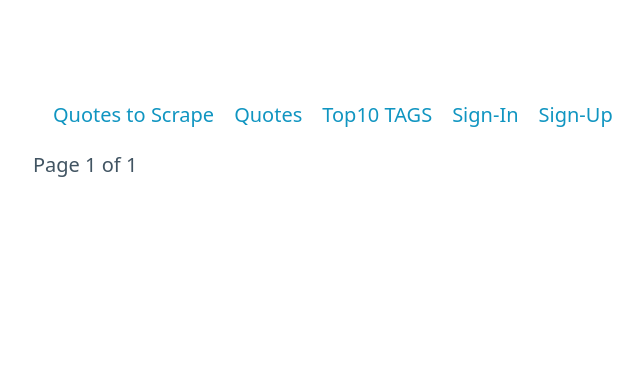
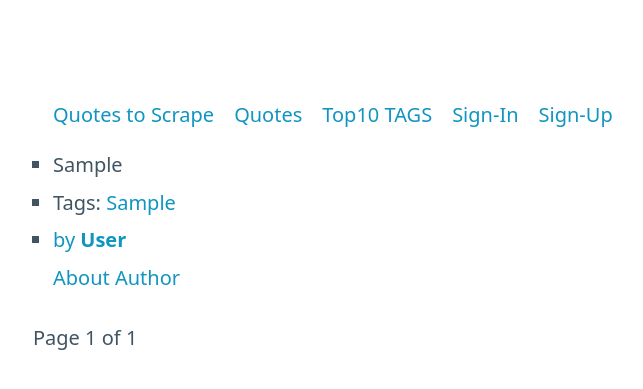
Before and after one commit to DenysTantsiura/django3, a Django app: page / in a window 1280 px wide. Shown: the top 389 px of the page, without its empty margins (42-685 px from the left). Run offline with Django 4.2, Linux system fonts and the light colour scheme; tables that the repository leaves empty hold one stand-in row (values such as "Sample post"); data that the repository does not hold is empty; parts of the project's set-up code (start-up, migrations or seed data) failed here and were passed over.

Commit message:
Work in progress... something Ok

```diff
--- a/quotes/quoteapp/admin.py
+++ b/quotes/quoteapp/admin.py
@@ -1,7 +1,8 @@
 from django.contrib import admin
-from .models import Author, Quote
+from .models import Author, Tag, Quote
 
 
 # Register your models here.
 admin.site.register(Author)
+admin.site.register(Tag)
 admin.site.register(Quote)
--- a/quotes/quoteapp/models.py
+++ b/quotes/quoteapp/models.py
@@ -27,6 +27,13 @@
     #     db_table = 'author'
 
 
+class Tag(models.Model):
+    tittle = models.CharField(max_length=15, unique=True)
+
+    def __str__(self) -> str:
+        return f"{self.tittle}"
+
+
 class Quote(models.Model):
     # quote_id = models.AutoField(primary_key=True, null=False)
     author = models.ForeignKey(Author, on_delete=models.CASCADE, default=1)  # Many-to-one relationships
@@ -34,8 +41,9 @@
     # tags = models.CharField(max_length=200) # or ArrayField(models.TextField(max_length=200))
     # https://stackoverflow.com/questions/44630642/is-it-possible-to-store-an-array-in-django-model
     # tags = models.JSONField()  # set limits ?  #
-    tags = ArrayField(models.TextField(max_length=200), size=8, blank=False)  # , default=list ??; size is an optional argument
-
+    # tags = ArrayField(models.TextField(max_length=200), size=8, blank=False)  # , default=list ??; size is an optional argument
+    tags = models.ManyToManyField('Tag', blank=False, related_name='quotes') # models.ForeignKey(Tag, on_delete=models.CASCADE)
+    # !!!
     def __str__(self):
         return f'{self.quote}'
 
--- a/quotes/quoteapp/templates/quoteapp/index.html
+++ b/quotes/quoteapp/templates/quoteapp/index.html
@@ -7,15 +7,15 @@
         <li><label>{{ quote.quote }}</label></li>
         <li>
             <label>Tags:
-                {% for tag in quote.tags %}
-                <a href="{% url 'quoteapp:search_by_tag' tag=tag %}"> {{ tag }}</a>
+                {% for tag in quote.tags.all %}
+                <a href="{% url 'quoteapp:search_by_tag' tag_fs=tag %}"> {{ tag }}</a>
                 {% endfor %}
             </label>
         </li>
-        <li><a href="{% url 'quoteapp:author_about' author_id=quote.author.author_id %}">by<b>
+        <li><a href="{% url 'quoteapp:about_author' author_id_fs=quote.author.author_id %}">by<b>
             {{ quote.author.fullname }}
             </b></a></li>
-        <a href="{% url 'quoteapp:details' quote_id=quote.quote_id %}">About Author</a> <!--role="button"-->
+        <a href="{% url 'quoteapp:about_quote' quote_id_fs=quote.quote_id %}">About Author</a> <!--role="button"-->
     </ul>
     {% endfor %}
     <span>
--- a/quotes/quoteapp/views.py
+++ b/quotes/quoteapp/views.py
@@ -11,13 +11,13 @@
 
 # Create your views here.
 def main(request):
-    all_quotes = Quote.objects.all()
+    all_quotes = Quote.objects.all()  # get all objects(quotes) from DB
     # https://docs.djangoproject.com/en/4.1/topics/pagination/
     paginator = Paginator(all_quotes, 10)
     # A dictionary-like object containing all given HTTP GET parameters.
     # https://docs.djangoproject.com/en/4.1/ref/request-response/
     # https://stackoverflow.com/questions/3500859/django-request-get
-    page_number = request.GET.get('page', 1)
+    page_number = request.GET.get('page', 1)  # number of page
     quotes = paginator.get_page(page_number)
     return render(request, 'quoteapp/index.html', context={"title": "By Den from Web 9 Group!",
                                                            'quotes': quotes,
@@ -48,9 +48,10 @@
             # quote = form.save(commit=False)
             # quote.user = request.user
             # quote.save()
-            quote = form.save(commit=False)
-            quote.tags = tags_str_to_list(form.tags)
-            quote.save()
+            # quote = form.save(commit=False)
+            # quote.tags = tags_str_to_list(quote.tags)  # form.tags
+            # quote.save()
+            form.save()
             return redirect(to='quoteapp:main')
 
     # request.method == 'POST' OR not form.is_valid() - просто виконуємо рендер шаблону:
@@ -75,8 +76,8 @@
 
 def search_by_tag(request, tag_fs=''):
     # https://docs.djangoproject.com/en/4.1/ref/models/querysets/
-    # quotes = Quote.objects.filter(tags__icontains=tag_fs)
-    quotes = Quote.objects.all()
+    quotes = Quote.objects.filter(tags__icontains=tag_fs)
+    # quotes = Quote.objects.all()
     title = f'Search by "{tag_fs}"'
     return render(request, 'quoteapp/the_search_result.html', {'quotes': quotes,
                                                                'title': title,
@@ -94,9 +95,9 @@
     return redirect(to='quoteapp:main')
 
 
-def top_10(request):
+def top_10(request):  # !!!
     tags = Quote.objects.values_list('tags', flat=True)
-    tags_list = list(itertools.chain.from_iterable(tags))
+    tags_list = list(itertools.chain.from_iterable(tags))  # TypeError: 'int' object is not iterable
     tags_set = set(tags_list)
     result = []
     for tag in tags_set:
```
Also changed, not shown: quotes/quoteapp/forms.py (+16 -4 lines), quotes/quoteapp/migrations/0011_tag_remove_quote_tags.py (added), quotes/quoteapp/migrations/0012_rename_tag_tag_tittle_quote_tags.py (added), quotes/quoteapp/migrations/0013_alter_quote_tags.py (added).
